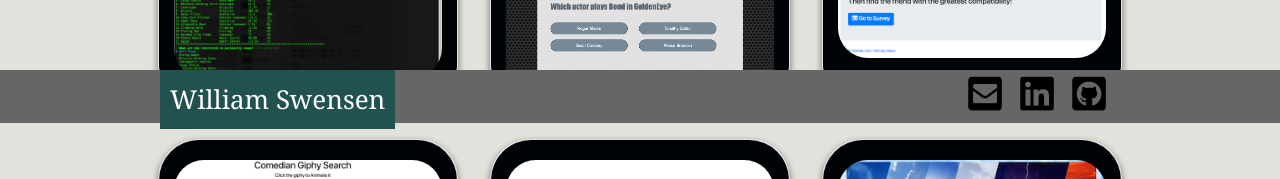
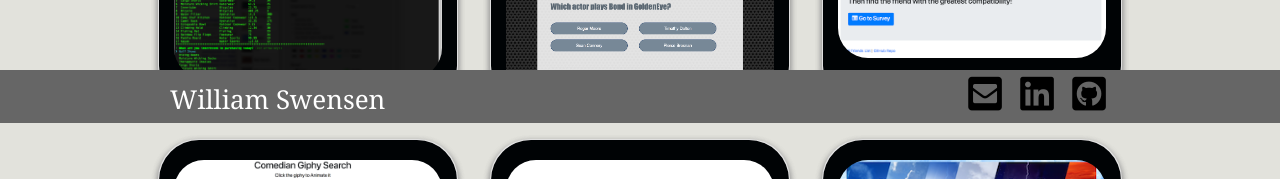
Before and after one commit to Ponker25/WSwensen-Portfolio, a React (Create React App) app: page / in a window 1280 px wide. Shown: the part 677-856 px from the top of the page. Built offline with nearby package versions, Linux system fonts and the light colour scheme.

Commit message:
styling tweaks

```diff
--- a/src/App.css
+++ b/src/App.css
@@ -26,7 +26,7 @@ body{
   font-size: large;
 }
 .bio{
-  font-size:1.5em;
+  font-size:2.5em;
   font-family: Cambria, Cochin, Georgia, Times, 'Times New Roman', serif;
 
   background-color: rgba(48, 46, 46, 0.431);
--- a/src/App.js
+++ b/src/App.js
@@ -1,7 +1,7 @@
 import React, { Component } from 'react';
 // import Navbar from "./components/Navbar";
 // import AboutMe from "./components/AboutMe";
-import Wrapper from "./components/Wrapper";
+// import Wrapper from "./components/Wrapper";
 import Footer from "./components/Footer";
 import PortfolioCard from "./components/PortfolioCard";
 
--- a/src/components/Footer/Footer.css
+++ b/src/components/Footer/Footer.css
@@ -42,7 +42,7 @@
   }
   .bottom-name {
     float: left;
-    background: #22524f;
+    /* background: #22524f; */
     color: white;
     font-size: 26px;
     padding: 10px;
```
